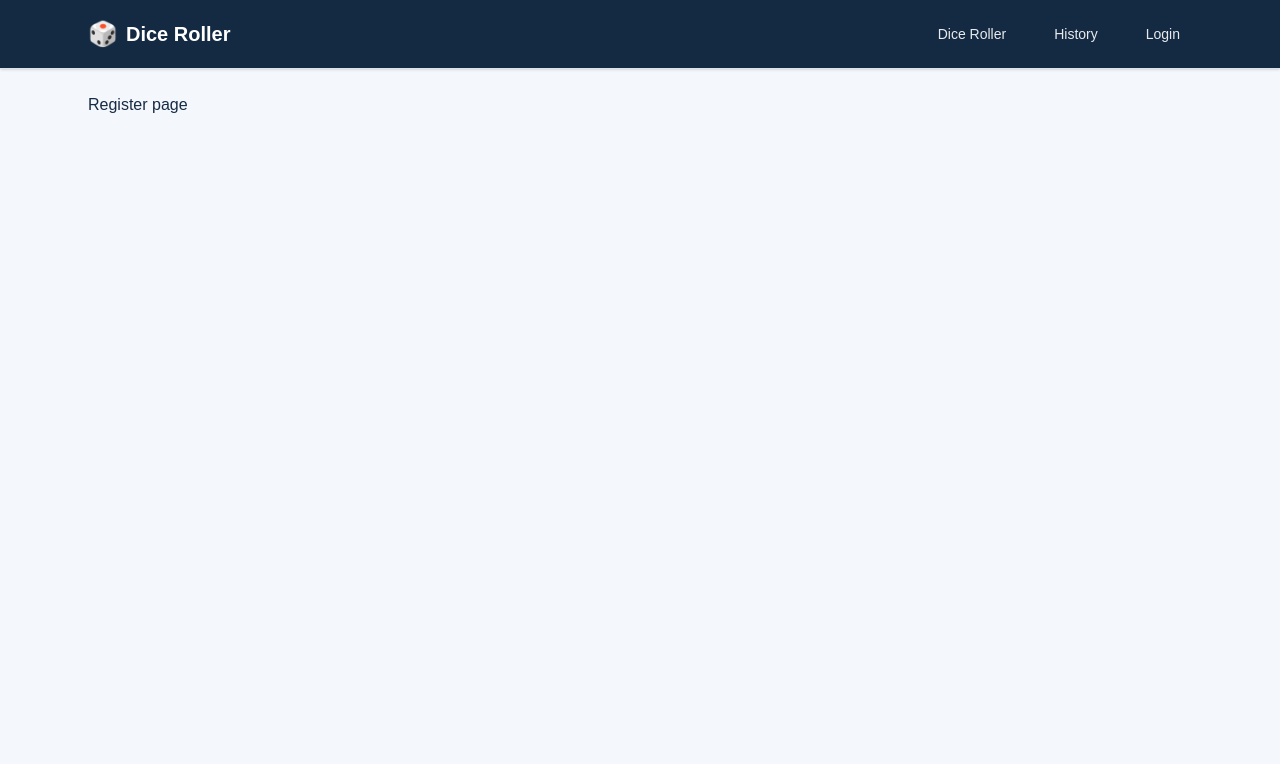
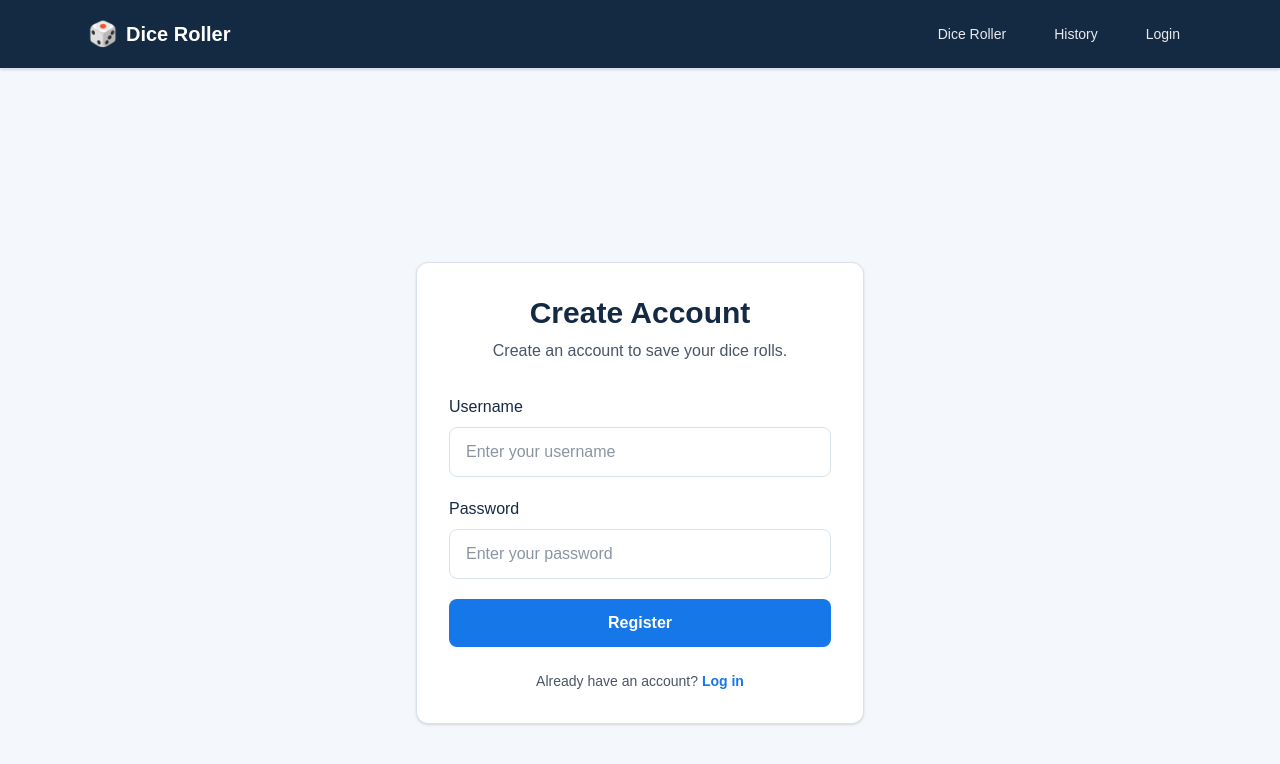
Before and after one commit to Regalus27/CSE499_SimpleDice, a Next.js app: page /register in a window 1280 px wide. Shown: the top 764 px of the page. Built offline with nearby package versions, Linux system fonts and the light colour scheme.

Commit message:
Create registration form

```diff
--- a/app/register/page.tsx
+++ b/app/register/page.tsx
@@ -1,3 +1,101 @@
+"use client";
+
+import { FormEvent, useState } from "react";
+import Link from "next/link";
+
 export default function RegisterPage() {
-  return <div>Register page</div>;
+  const [username, setUsername] = useState("");
+  const [password, setPassword] = useState("");
+  const [message, setMessage] = useState("");
+
+  function handleSubmit(event: FormEvent<HTMLFormElement>) {
+    event.preventDefault();
+
+    if (!username.trim() || !password.trim()) {
+      setMessage("Please enter a username and password.");
+      return;
+    }
+
+    // Registration API will be connected in a future sprint.
+    setMessage("Registration form submitted successfully.");
+  }
+
+  return (
+    <main className="min-h-screen flex items-center justify-center px-4">
+      <div className="w-full max-w-md bg-white border border-[var(--border)] rounded-xl shadow-sm p-8">
+        <div className="text-center mb-8">
+          <h1 className="text-3xl font-bold text-[var(--navy)]">
+            Create Account
+          </h1>
+
+          <p className="mt-2 text-gray-600">
+            Create an account to save your dice rolls.
+          </p>
+        </div>
+
+        <form onSubmit={handleSubmit} className="space-y-5">
+          <div>
+            <label
+              htmlFor="username"
+              className="block mb-2 font-medium text-[var(--text)]"
+            >
+              Username
+            </label>
+
+            <input
+              id="username"
+              type="text"
+              value={username}
+              onChange={(event) => setUsername(event.target.value)}
+              placeholder="Enter your username"
+              autoComplete="username"
+              className="w-full rounded-lg border border-[var(--border)] px-4 py-3 outline-none focus:border-[var(--primary)]"
+            />
+          </div>
+
+          <div>
+            <label
+              htmlFor="password"
+              className="block mb-2 font-medium text-[var(--text)]"
+            >
+              Password
+            </label>
+
+            <input
+              id="password"
+              type="password"
+              value={password}
+              onChange={(event) => setPassword(event.target.value)}
+              placeholder="Enter your password"
+              autoComplete="new-password"
+              className="w-full rounded-lg border border-[var(--border)] px-4 py-3 outline-none focus:border-[var(--primary)]"
+            />
+          </div>
+
+          <button
+            type="submit"
+            className="w-full rounded-lg bg-[var(--primary)] px-4 py-3 font-semibold text-white hover:opacity-90 cursor-pointer"
+          >
+            Register
+          </button>
+
+          {message && (
+            <p className="text-center text-sm text-[var(--text)]">
+              {message}
+            </p>
+          )}
+        </form>
+
+        <p className="mt-6 text-center text-sm text-gray-600">
+          Already have an account?{" "}
+          <Link
+            href="/login"
+            className="font-semibold text-[var(--primary)] hover:underline"
+          >
+            Log in
+          </Link>
+        </p>
+      </div>
+    </main>
+  );
 }
```
